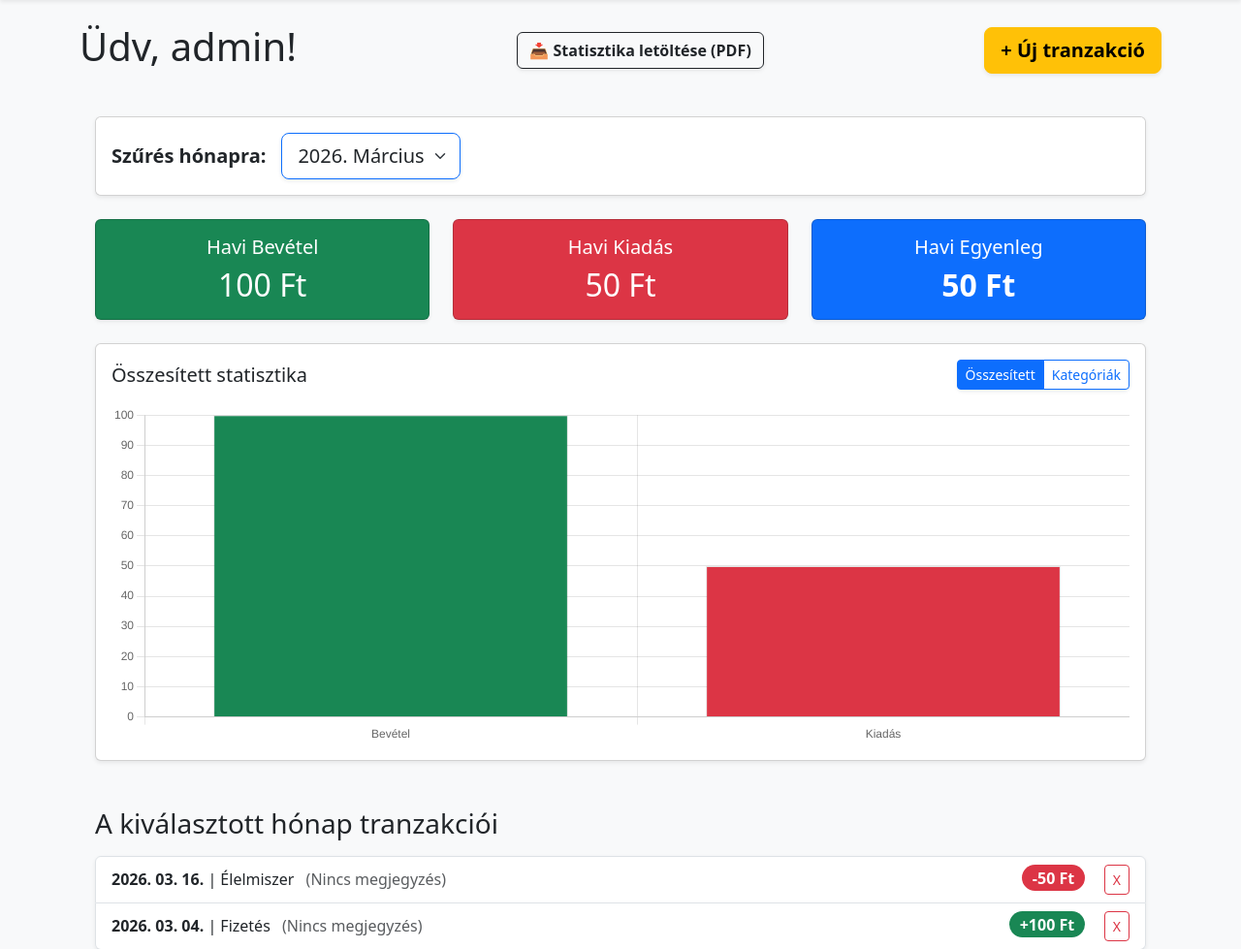
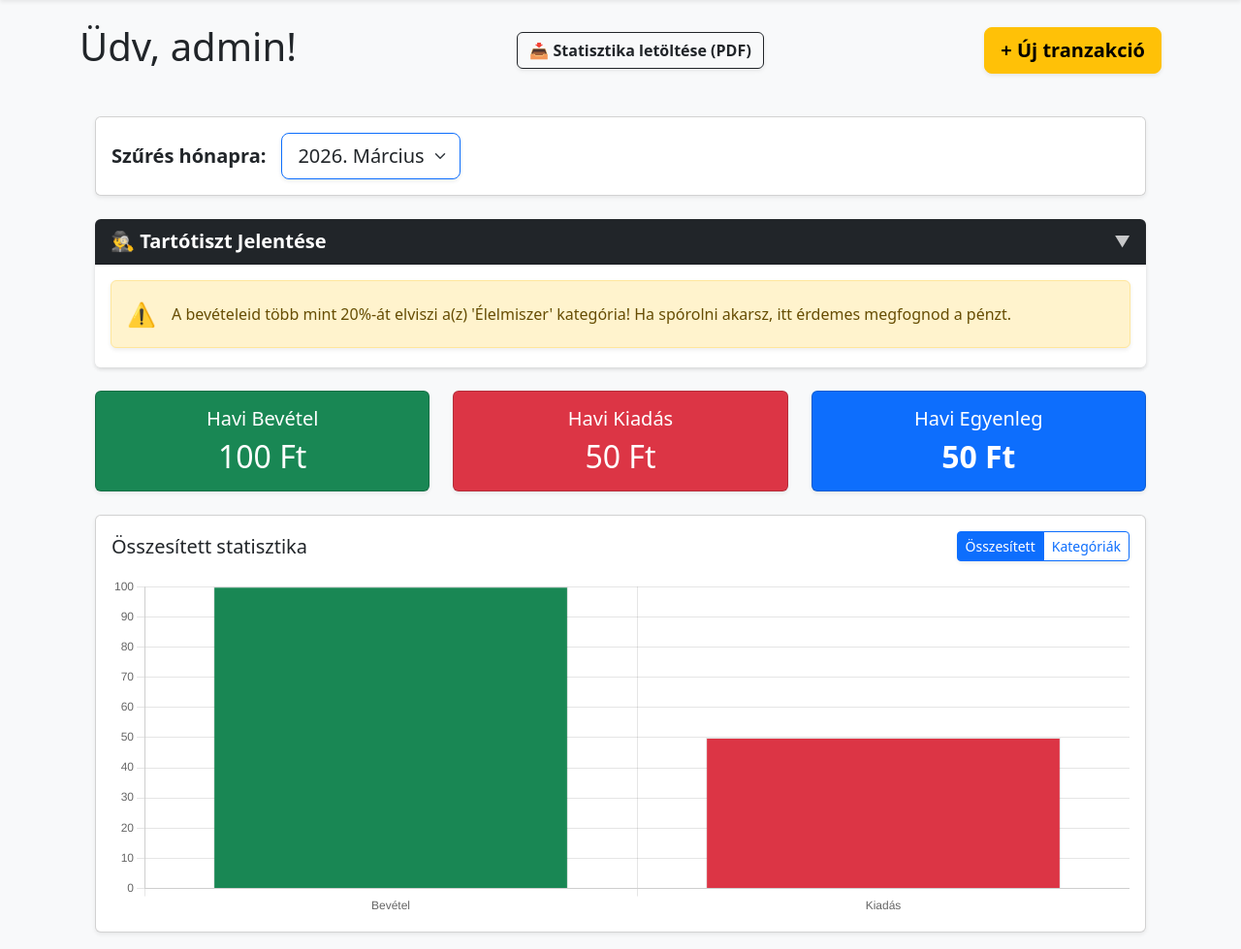
Before and after one commit to ihaszkaroly/penzugyor, a Django app: page / in a window 1280 px wide. Shown: the part 56-1035 px from the top of the page at 97% size. Run offline with Django 5.2, Linux system fonts and the light colour scheme; a user stored in the database is signed in; data comes from the database, SQL or seed files in the repository.

Commit message:
Tartótiszt 1.0

```diff
--- a/core/templates/dashboard.html
+++ b/core/templates/dashboard.html
@@ -58,6 +58,34 @@
                 </form>
             </div>
         </div>
+        <div class="card shadow-sm mb-4 border-0">
+        <div class="card-header bg-dark text-white fw-bold fs-5 rounded-top"
+             style="cursor: pointer;"
+             data-bs-toggle="collapse"
+             data-bs-target="#tartotisztCollapse"
+             aria-expanded="true"
+             aria-controls="tartotisztCollapse">
+            <div class="d-flex justify-content-between align-items-center">
+                <span>🕵️‍♂️ Tartótiszt Jelentése</span>
+                <span class="fs-6 opacity-75">▼</span>
+            </div>
+        </div>
+
+        <div class="collapse show" id="tartotisztCollapse">
+            <div class="card-body pb-1 bg-white rounded-bottom shadow-sm">
+                {% for msg in advisor_messages %}
+                    <div class="alert alert-{{ msg.type }} shadow-sm d-flex align-items-center" role="alert">
+                        <span class="fs-4 me-3">{{ msg.icon }}</span>
+                        <div>{{ msg.text }}</div>
+                    </div>
+                {% empty %}
+                    <div class="alert alert-light text-muted border shadow-sm">
+                        Jelenleg nincs új jelentés.
+                    </div>
+                {% endfor %}
+            </div>
+        </div>
+    </div>
 
         <div class="row text-center mb-4">
             <div class="col-md-4">
@@ -68,6 +96,7 @@
                     </div>
                 </div>
             </div>
+
             <div class="col-md-4">
                 <div class="card bg-danger text-white shadow-sm h-100">
                     <div class="card-body d-flex flex-column justify-content-center">
@@ -135,6 +164,7 @@
 
 <script src="{% static 'core/dashboard.js' %}"></script>
 <script src="https://cdn.jsdelivr.net/npm/chart.js"></script>
+<script src="https://cdn.jsdelivr.net/npm/bootstrap@5.3.0/dist/js/bootstrap.bundle.min.js"></script>
 
 <script>
     let currentChart;
--- a/core/views.py
+++ b/core/views.py
@@ -69,6 +69,61 @@ def dashboard(request):
     cat_amounts = [int(c['total']) for c in income_cats] + [int(c['total']) for c in expense_cats]
     cat_colors = ['#198754'] * len(income_cats) + ['#dc3545'] * len(expense_cats)
 
+    # ==========================================
+    # 🕵️‍♂️ TARTÓTISZT (Pénzügyi Tanácsadó Motor)
+    # ==========================================
+    advisor_messages = []
+
+    # 1. Előző havi adatok lekérése a "Nyereségszéria" vizsgálatához
+    prev_month, prev_year = (12, year - 1) if month == 1 else (month - 1, year)
+    prev_transactions = Transaction.objects.filter(user=request.user, date__year=prev_year, date__month=prev_month)
+    prev_income = prev_transactions.filter(category__type='INCOME').aggregate(Sum('amount'))['amount__sum'] or 0
+    prev_expense = prev_transactions.filter(category__type='EXPENSE').aggregate(Sum('amount'))['amount__sum'] or 0
+    prev_balance = prev_income - prev_expense
+
+    # Szabály 1: Nyereségszéria (Két hónapja pluszban van)
+    if balance > 0 and prev_balance > 0:
+        advisor_messages.append({
+            'type': 'success',
+            'icon': '📈',
+            'text': 'Kiváló munka! Az előző és a jelenlegi hónapot is nyereséggel zártad. Érdemes elgondolkodnod a többlet lekötésén (pl. állampapír)!'
+        })
+
+    # Szabály 2: Deficit Riasztó (Több a kiadás, mint a bevétel)
+    if balance < 0:
+        advisor_messages.append({
+            'type': 'danger',
+            'icon': '🚨',
+            'text': 'Figyelem! Jelenleg masszív deficitben vagy, a kiadásaid meghaladják a bevételeidet. Húzd be a kéziféket a hónap hátralévő részében!'
+        })
+
+    # Szabály 3: Kategória-figyelő (Több mint 20% elmegy egy dologra)
+    if income > 0:
+        for cat in expense_cats:
+            if int(cat['total']) > (int(income) * 0.20):
+                advisor_messages.append({
+                    'type': 'warning',
+                    'icon': '⚠️',
+                    'text': f"A bevételeid több mint 20%-át elviszi a(z) '{cat['category__name']}' kategória! Ha spórolni akarsz, itt érdemes megfognod a pénzt."
+                })
+
+    # Szabály 4: Üres naptár (Ha az aktuális hónapot nézi, 10 nap eltelt, de nincs adat)
+    now = timezone.now()
+    if year == now.year and month == now.month and now.day > 10 and not all_transactions.exists():
+        advisor_messages.append({
+            'type': 'info',
+            'icon': '🗓️',
+            'text': 'Már jócskán benne vagyunk a hónapban, de még nem rögzítettél semmit. Ne felejtsd el vezetni a napi költéseket a pontos statisztikához!'
+        })
+
+    # Ha minden tökéletes, és egyik szabály sem riasztott:
+    if not advisor_messages and all_transactions.exists():
+        advisor_messages.append({
+            'type': 'secondary',
+            'icon': '🛡️',
+            'text': 'A pénzügyi mutatóid jelenleg stabilak, nem találtam kirívó anomáliát a rendszerben. Csak így tovább!'
+        })
+
     context = {
         'transactions': all_transactions.order_by('-date'),
         'total_income': income,
@@ -81,6 +136,7 @@ def dashboard(request):
         'cat_labels': json.dumps(cat_labels),
         'cat_amounts': json.dumps(cat_amounts),
         'cat_colors': json.dumps(cat_colors),
+        'advisor_messages': advisor_messages,
     }
     return render(request, 'dashboard.html', context)
 
```
